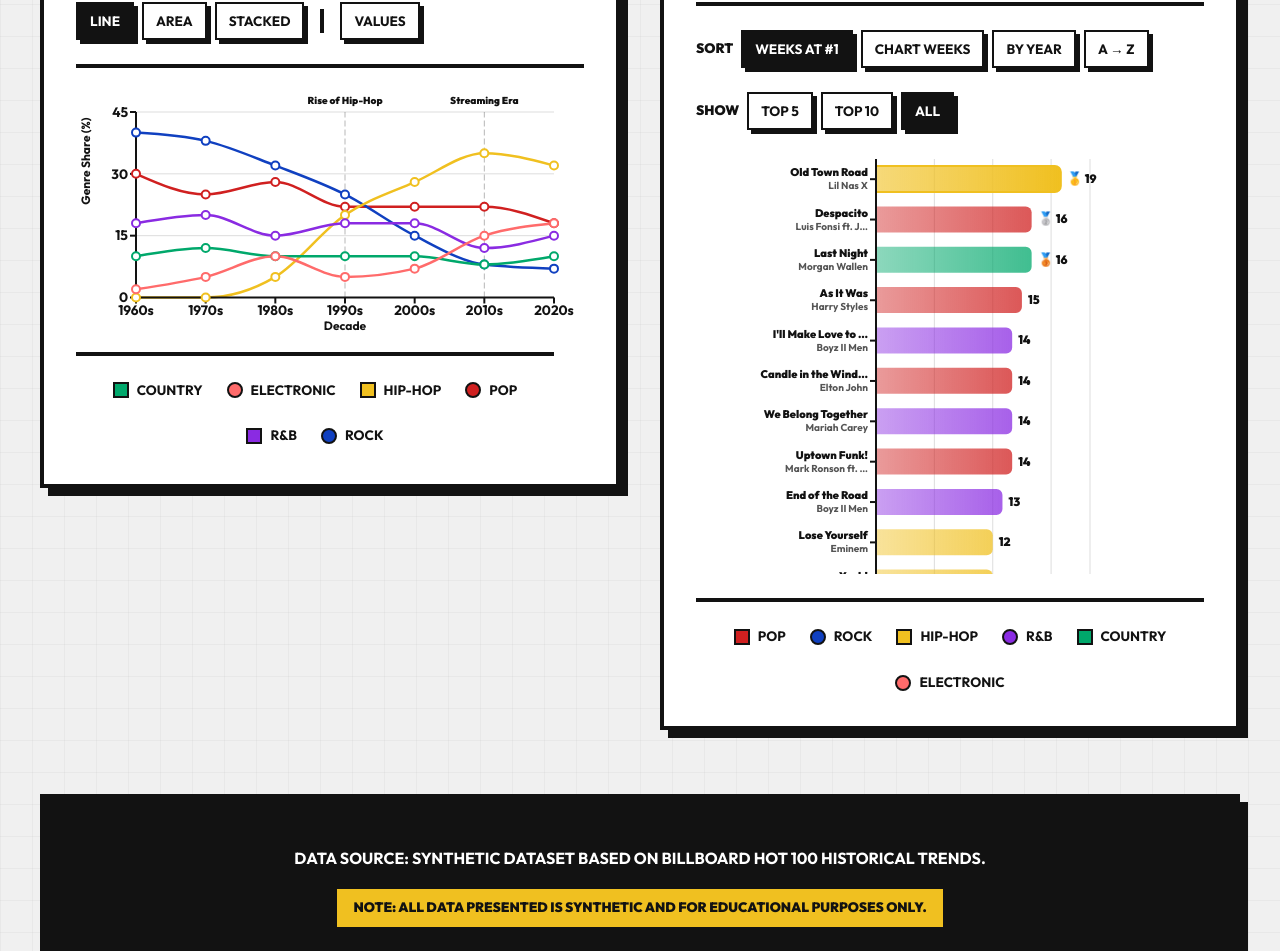
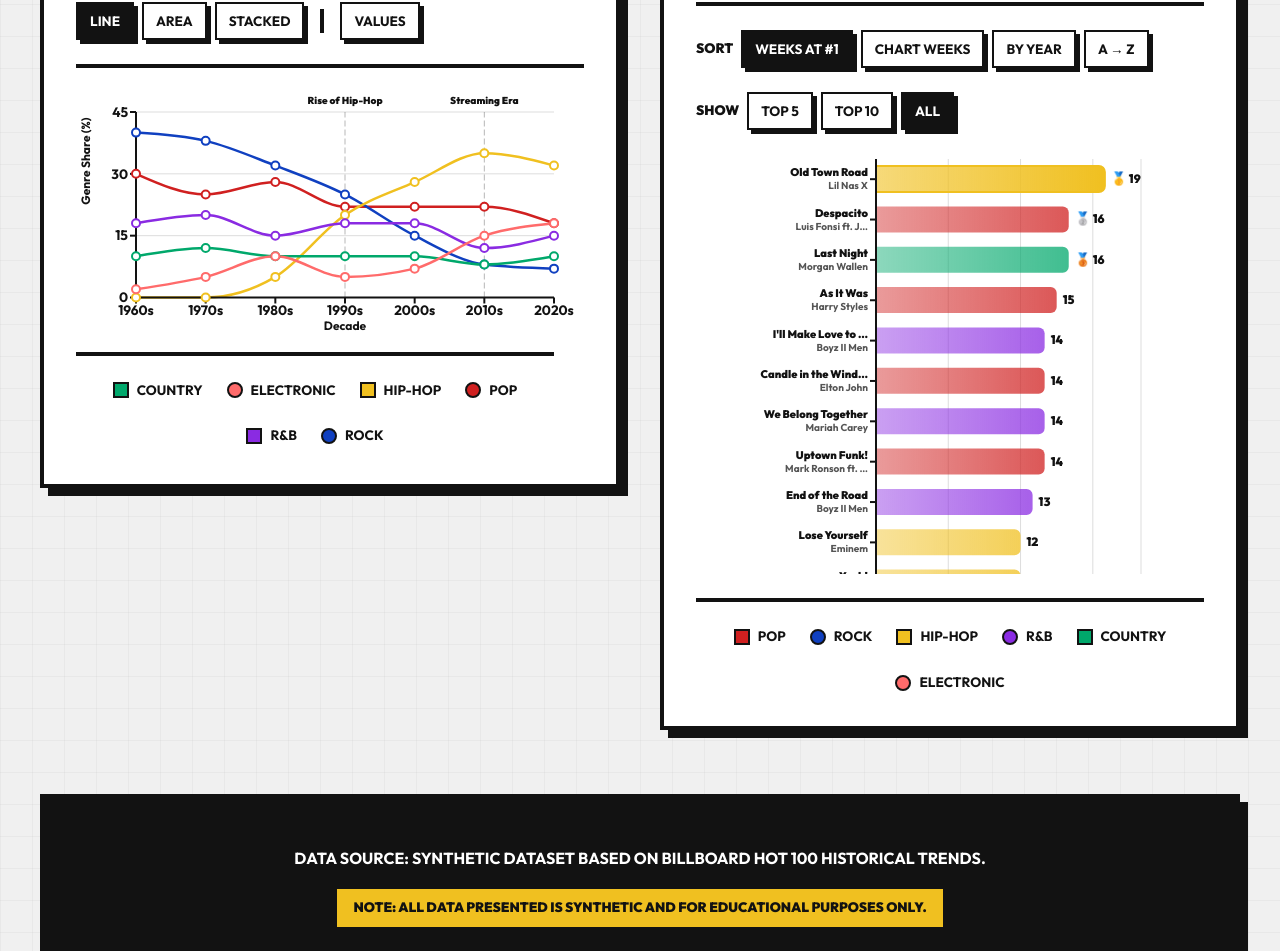
Before and after one commit to Sai-Yarla/SEG3125-Assignment-5, a React (Vite) app: page / in a window 1280 px wide. Shown: the part 1308-2259 px from the top of the page. Built offline with nearby package versions, Linux system fonts and the light colour scheme.

Commit message:
Update styles and TopSongsChart

```diff
--- a/src/components/TopSongsChart.jsx
+++ b/src/components/TopSongsChart.jsx
@@ -230,7 +230,7 @@ export default function TopSongsChart({ t, activeGenres, selectedDecade }) {
             <BarChart
               data={songs}
               layout="vertical"
-              margin={{ top: 5, right: 90, left: 10, bottom: 5 }}
+              margin={{ top: 5, right: 55, left: 10, bottom: 5 }}
             >
               <defs>
                 {GENRE_KEYS.map((genre) => (
@@ -262,6 +262,7 @@ export default function TopSongsChart({ t, activeGenres, selectedDecade }) {
               <Tooltip
                 content={<SongTooltip t={t} />}
                 cursor={{ fill: "rgba(0,0,0,0.03)" }}
+                allowEscapeViewBox={{ x: true, y: true }}
               />
               <Bar
                 dataKey={dataKey}
--- a/src/index.css
+++ b/src/index.css
@@ -755,7 +755,7 @@ body::after {
   max-height: 420px;
   overflow-y: auto;
   overflow-x: hidden;
-  padding-right: 24px;
+  padding-right: 8px;
 }
 
 /* ───────────────────── Unified Chart Legend ───────────────────── */
```
